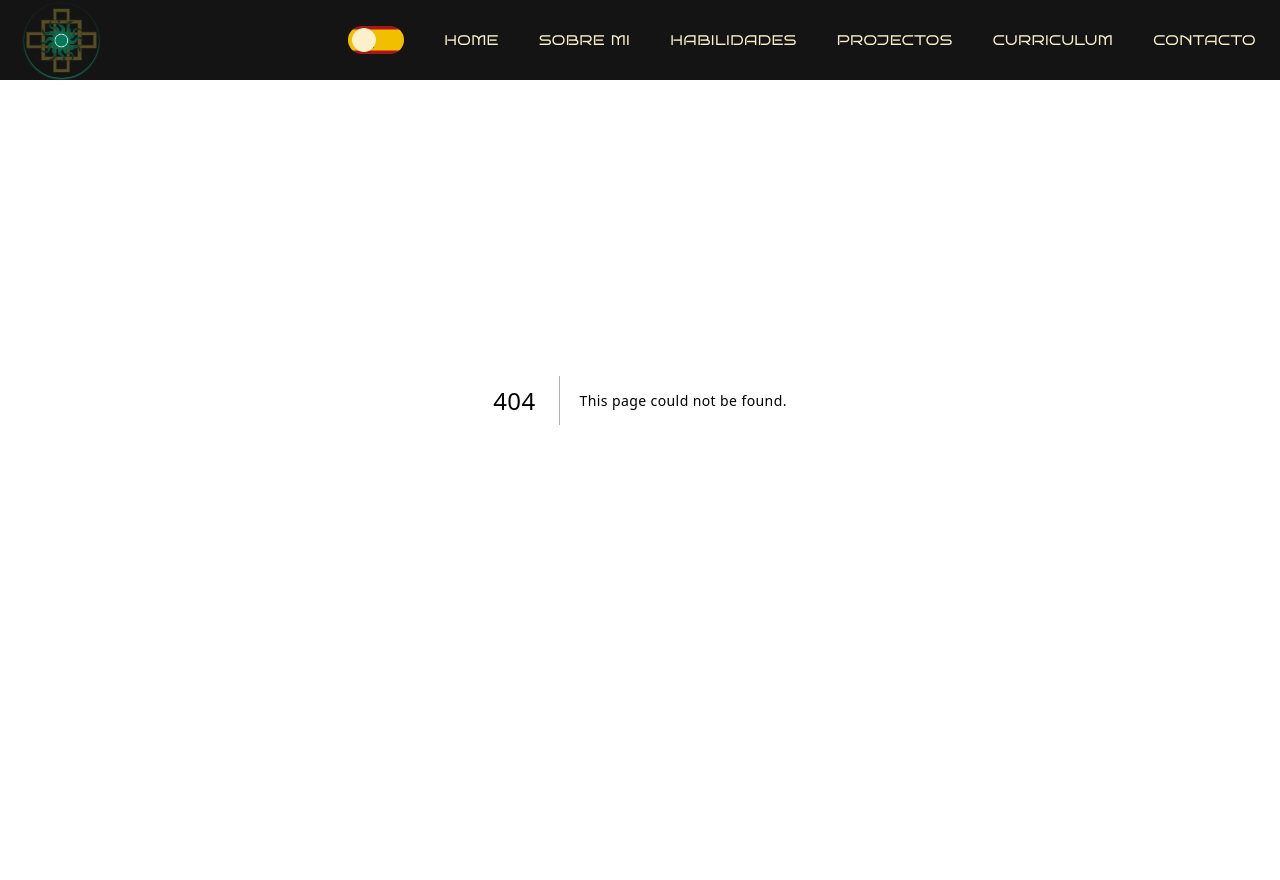
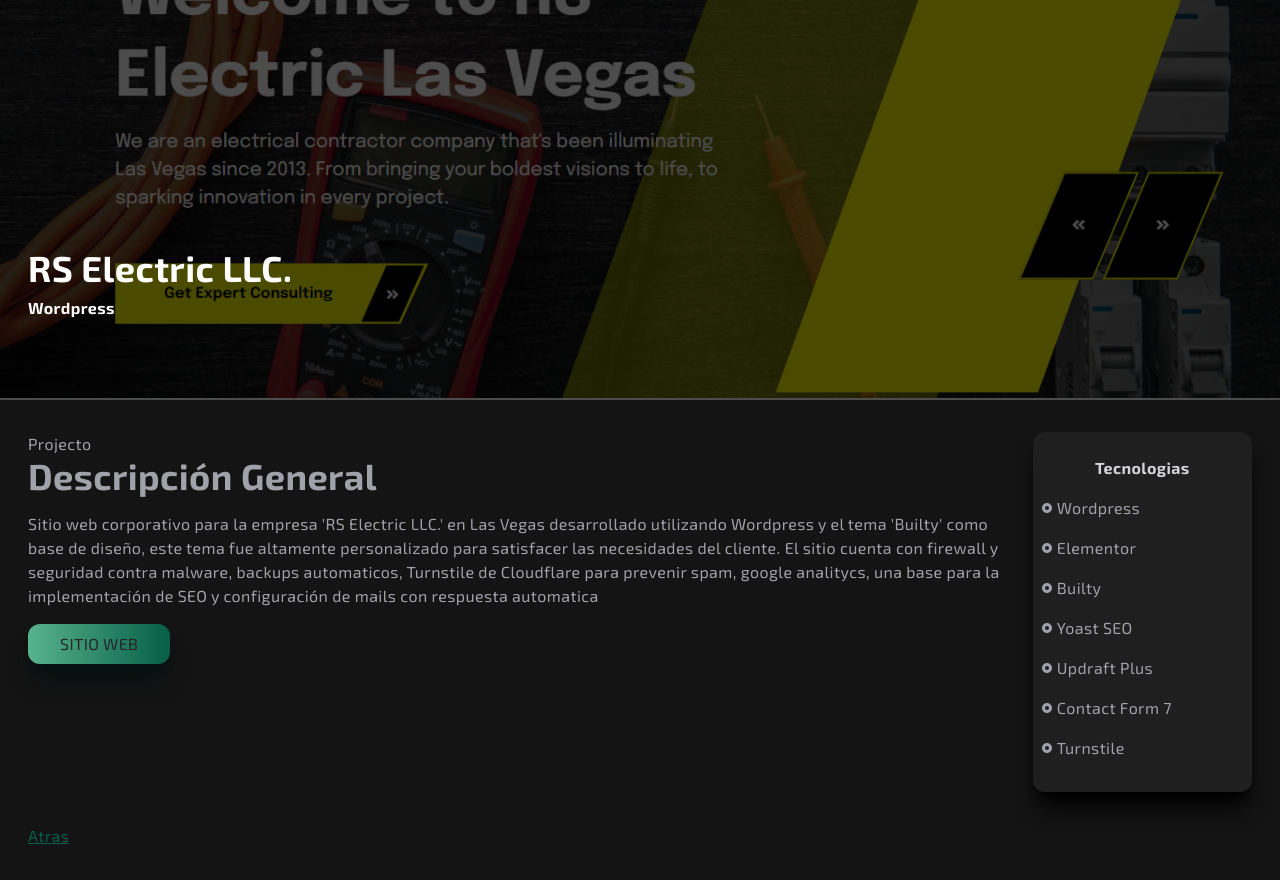
Before and after one commit to IntiSilva/next-js-portfolio, a Next.js app: page /rsElectric in a window 1280 px wide. Before the commit this address had no page. Before the commit the page ends 800 px from the top, so only its background shows below. Built offline with nearby package versions, Linux system fonts and the light colour scheme.

Commit message:
New project added

```diff
--- a/locales/en/en.json
+++ b/locales/en/en.json
@@ -17,6 +17,8 @@
     "Pproject1Subt": "ReactJS, Web3.JS",
     "Pproject2T": "Real-State Page",
     "Pproject2Subt": "MERN Stack",
+    "Pproject3T": "RS Electric LLC.",
+    "Pproject3Subt": "Wordpress",
     "PprojectB": "More Info",
     "PprojectB2": "Under Development",
     "Ct1": "Contact",
@@ -68,5 +70,13 @@
     "b": "Code",
     "p3": "Tech",
     "p4": "Back"
+  },
+  "rsElectric": {
+    "p1": "Project",
+    "t2": "General Description",
+    "p2": "Corporate website for the company 'RS Electric LLC.' in Las Vegas developed using Wordpress and 'Builty' theme as design base, this theme was highly customized to meet the client needs. The site has a firewall, security against malware, automatic backups, Cloudflare's Turnstile to prevent spam, google analytics, a base for the implementation of SEO and email configuration with automatic response.",
+    "b": "Website",
+    "p3": "Tech",
+    "p4": "Back"
   }
 }
--- a/locales/es/es.json
+++ b/locales/es/es.json
@@ -17,6 +17,8 @@
     "Pproject1Subt": "ReactJS, Web3.JS",
     "Pproject2T": "Pagina Inmobiliaria",
     "Pproject2Subt": "MERN Stack",
+    "Pproject3T": "RS Electric LLC.",
+    "Pproject3Subt": "Wordpress",
     "PprojectB": "Mas Info",
     "PprojectB2": "En Desarrollo",
     "Ct1": "Contacto",
@@ -68,5 +70,13 @@
     "b": "Codigo",
     "p3": "Tecnologias",
     "p4": "Atras"
+  },
+  "rsElectric": {
+    "p1": "Projecto",
+    "t2": "Descripción General",
+    "p2": "Sitio web corporativo para la empresa 'RS Electric LLC.' en Las Vegas desarrollado utilizando Wordpress y el tema 'Builty' como base de diseño, este tema fue altamente personalizado para satisfacer las necesidades del cliente. El sitio cuenta con firewall y seguridad contra malware, backups automaticos, Turnstile de Cloudflare para prevenir spam, google analitycs, una base para la implementación de SEO y configuración de mails con respuesta automatica",
+    "b": "Sitio Web",
+    "p3": "Tecnologias",
+    "p4": "Atras"
   }
 }
--- /dev/null
+++ b/src/app/rsElectric/page.jsx
@@ -0,0 +1,95 @@
+"use client";
+
+import { RiRadioButtonFill } from "react-icons/ri";
+import rselectricImg from "../../../public/assets/projects/rselectricllc.png";
+import Image from "next/image"
+import Link from "next/link";
+import Transitions from "@/components/Transitions";
+import { useContext } from "react";
+import { LanguageContext } from "@/components/LanguageContext";
+import esTranslations from "../../../locales/es/es.json";
+import enTranslations from "../../../locales/en/en.json";
+
+const rsElectric = () => {
+  const { language } = useContext(LanguageContext);
+  const translations = language === "es" ? esTranslations : enTranslations;
+
+  return (
+    <>
+      <Transitions />
+
+      <div className="w-full">
+        <div className="w-screen h-[50vh] relative">
+        <div className='absolute top-0 left-0 w-full h-[50vh] bg-black/70 z-10' />
+          <Image
+            className="absolute z-1"
+            style={{ objectFit: "cover"}}
+            fill={true}
+            src={rselectricImg}
+            alt="/"
+
+
+          />
+          <div className="absolute top-[70%] max-w-[1240px] w-full left-[50%] right-[50%] translate-x-[-50%] translate-y-[-50%] text-white z-10 p-2">
+            <h2 className="py-2">RS Electric LLC.</h2>
+            <h3>Wordpress</h3>
+          </div>
+        </div>
+
+        <div className="max-w-[1240px] mx-auto p-2 grid md:grid-cols-5 gap-8 py-8">
+          <div className="col-span-4">
+            <p>{translations.rsElectric.p1}</p>
+            <h2 className="pb-4">{translations.rsElectric.t2}</h2>
+            <p> {translations.rsElectric.p2}</p>
+            <a
+              href="https://rselectriclv.com/"
+              target="_blank"
+              rel="noreferrer"
+            >
+              <button className="px-8 py-2 mt-4 mr-8">
+                {translations.rsElectric.b}
+              </button>
+            </a>
+          </div>
+          <div className="bg-[#1F1F1F] col-span-4 md:col-span-1 shadow-xl shadow-black rounded-xl py-4">
+            <div className="p-2">
+              <p className="text-center text-zinc-300 font-bold pb-2">
+                {translations.rsElectric.p3}
+              </p>
+              <div className="grid grid-cols-3 md:grid-cols-1">
+                <p className="py-2 flex items-center">
+                  <RiRadioButtonFill className="pr-1" /> Wordpress
+                </p>
+                <p className="py-2 flex items-center">
+                  <RiRadioButtonFill className="pr-1" /> Elementor
+                </p>
+                <p className="py-2 flex items-center">
+                  <RiRadioButtonFill className="pr-1" /> Builty
+                </p>
+                <p className="py-2 flex items-center">
+                  <RiRadioButtonFill className="pr-1" /> Yoast SEO
+                </p>
+                <p className="py-2 flex items-center">
+                  <RiRadioButtonFill className="pr-1" /> Updraft Plus
+                </p>
+                <p className="py-2 flex items-center">
+                  <RiRadioButtonFill className="pr-1" /> Contact Form 7
+                </p>
+                <p className="py-2 flex items-center">
+                  <RiRadioButtonFill className="pr-1" /> Turnstile
+                </p>
+              </div>
+            </div>
+          </div>
+          <Link href="#projects">
+            <p className="text-emerald-800 underline cursor-pointer">
+              {translations.rsElectric.p4}
+            </p>
+          </Link>
+        </div>
+      </div>
+    </>
+  );
+};
+
+export default rsElectric;
--- a/src/components/Navbar.jsx
+++ b/src/components/Navbar.jsx
@@ -29,7 +29,7 @@
   const translations = language === "es" ? esTranslations : enTranslations;
 
   useEffect(() => {
-    if (pathname === "/wallet") {
+    if (pathname === "/wallet" || pathname === "/rsElectric") {
       setNavBg("rgba(0, 0, 0, 0.4)");
       setLinkColor("#C9CCCD");
     } else {
@@ -75,7 +75,7 @@
     <div
       style={{ backgroundColor: `${navBg}` }}
       className={
-        pathname === "/wallet"
+        pathname === "/wallet" || pathname === "/rsElectric"
           ? hidden
             ? "fixed w-full h-20 z-[100] opacity-0 invisible transition-opacity duration-300"
             : "fixed w-full h-20 z-[100] transition-opacity duration-300"
--- a/src/components/Projects.jsx
+++ b/src/components/Projects.jsx
@@ -2,6 +2,7 @@
 
 import walletImg from "../../public/assets/projects/wallet.png";
 import realStateImg from "../../public/assets/projects/realstate.png";
+import rselectricImg from "../../public/assets/projects/rselectricllc.png";
 import ProjectItem from "./ProjectItem";
 import ProjectItemUnderDevelopment from "./ProjectItemUnderDevelopment";
 import { useContext } from "react";
@@ -27,6 +28,12 @@
             projectUrl="/wallet"
             tech={translations.common.Pproject1Subt}
           />
+          <ProjectItem
+            title={translations.common.Pproject3T}
+            backgroundImg={rselectricImg}
+            projectUrl="/rsElectric"
+            tech={translations.common.Pproject3Subt}
+          />
           <ProjectItemUnderDevelopment
             title={translations.common.Pproject2T}
             backgroundImg={realStateImg}
```
Also changed, not shown: public/assets/projects/rselectricllc.png (added).
